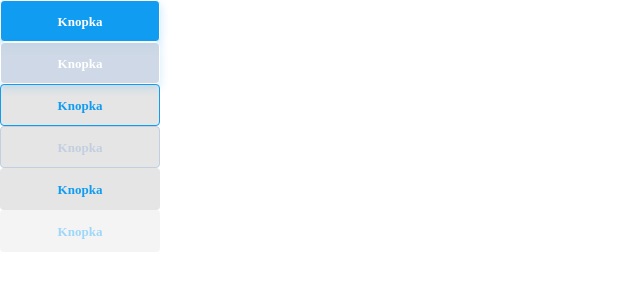
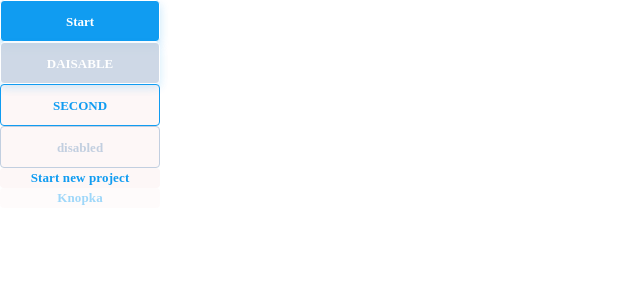
Before and after one commit to organizm/components-base, a React (Create React App) app: page / in a window 1280 px wide. Shown: the top 300 px of the page, without its empty margins (0-640 px from the left). Built offline with nearby package versions, Linux system fonts and the light colour scheme.

Commit message:
Add text to buttons
Fix css tertiary
Change background from #E5E5E5 (acording to model) to rgb(253, 247, 247) (according to eyes)

```diff
--- a/src/App.js
+++ b/src/App.js
@@ -8,12 +8,12 @@ function App() {
   return (
     <div className="App">
       <header className="App-header">
-        <Button className="btn-base" size="main" disabled={false} color=""/>
-        <Button className="btn-base" size="main" disabled={true} color=""/>
-        <Button className="btn-base" size="secondary" disabled={false} color="accent_blue"/>
-        <Button className="btn-base" size="secondary" disabled={true} color=""/>
-        <Button className="btn-base" size="tertiary" disabled={false} color=""/>
-        <Button className="btn-base" size="tertiary" disabled={true} color=""/>
+        <Button className="btn-base" size="main" disabled={false} color="" ariaLabel="Start"/>
+        <Button className="btn-base" size="main" disabled={true} color="" ariaLabel="DAISABLE"/>
+        <Button className="btn-base" size="secondary" disabled={false} color="accent_blue" ariaLabel="SECOND"/>
+        <Button className="btn-base" size="secondary" disabled={true} color="" ariaLabel="disabled"/>
+        <Button className="btn-base" size="tertiary" disabled={false} color="" ariaLabel="Start new project"/>
+        <Button className="btn-base" size="tertiary" disabled={true} color="" />
       </header>
     </div>
   );
--- a/src/components/button/Button.css
+++ b/src/components/button/Button.css
@@ -20,6 +20,7 @@
   outline: none;
   border: 1px solid;
   text-align: center;
+  /* position: relative; */
 }
 
 .main {
@@ -46,47 +47,53 @@
 .secondary {
   color: #109CF1;
   border: 1px solid #109CF1;
-  background:  #E5E5E5;
+/* In original #E5E5E5 */
+  background:  rgb(253, 247, 247);
   transition: 0.2s;
 }
 .secondary:hover {
   color: #34AFF9;
-  background: #E5E5E5;
+  background: rgb(253, 247, 247);
   border: 1px solid #34AFF9;
   box-sizing: border-box;
 }
 .secondary:active {
   border: 1px solid #098EDF;
   box-sizing: border-box;
-  background: #E5E5E5;
+  background: rgb(253, 247, 247);
 }
 .secondary:disabled {
   color: #C2CFE0;
   border: 1px solid #C2CFE0;
   box-sizing: border-box;
-  background: #E5E5E5;
+  background: rgb(253, 247, 247);
 }
 
 .tertiary {
+  width: 160px;
+  height: 20px;
+  line-height: 0.5em;
+  letter-spacing: 0.01em;
+  align-items: center;
   color: #109CF1;
   border: none;
-  background: #E5E5E5;
+  background: rgb(253, 247, 247);
   transition: 0.2s;
 }
 .tertiary:hover{
   color: #34AFF9;
-  background:  #E5E5E5;
+  background:  rgb(253, 247, 247);
   border-color: #5ec0ee;
 }
-.tertiary:active, .tertiary-sm:active {
+.tertiary:active {
   background: #098EDF;
   box-shadow: 0 3px 009cf7 inset;
-  background:  #E5E5E5;
+  background:  rgb(253, 247, 247);
 }
 .tertiary:disabled {
   color: #109CF1;
   opacity: 0.4;
-  background: #E5E5E5;
+  background: rgb(253, 247, 247);
 }
 
 .accent_blue {
--- a/src/components/button/Button.jsx
+++ b/src/components/button/Button.jsx
@@ -1,6 +1,7 @@
 import React from "react";
 import PropTypes from 'prop-types';
 import './Button.css';
+
 
 class ButtonComponent extends React.PureComponent{
     constructor(props) {
@@ -29,27 +30,23 @@ class ButtonComponent extends React.PureComponent{
 
     render() {
         let {
+            'aria-label': ariaLabel,
             active,
-            block,
             className,
-            close,
-            cssModule,
             color,
-            outline,
             size,
-            tag: Tag,
-            innerRef,
             ...attributes
           } = this.props;
 
-          let btnClass = `${className} ${size} ${color}`;
-          console.log("mij class", btnClass);
+        let btnClass = `${className} ${size} ${color}`;
+
+        console.log("mij class", btnClass);
+
         return <button
                   className={btnClass}
-                  type={(Tag === 'button' && attributes.onClick) ? 'button' : undefined}
                   disabled={this.props.disabled}
                   onClick={this.onClick}>
-                  Knopka
+                    {this.props.ariaLabel}
                 </button>
     }
 
@@ -65,11 +62,11 @@ ButtonComponent.propTypes = {
 };
 
 ButtonComponent.defaultProps = {
+    ariaLabel: 'Knopka',
     color: 'secondary',
     disabled: false,
-    className: 'main',
-    tag: 'button',
-    size: 'sm',
+    className: 'btn-base',
+    size: 'main',
     };
 
 export const Button = ButtonComponent;
```
